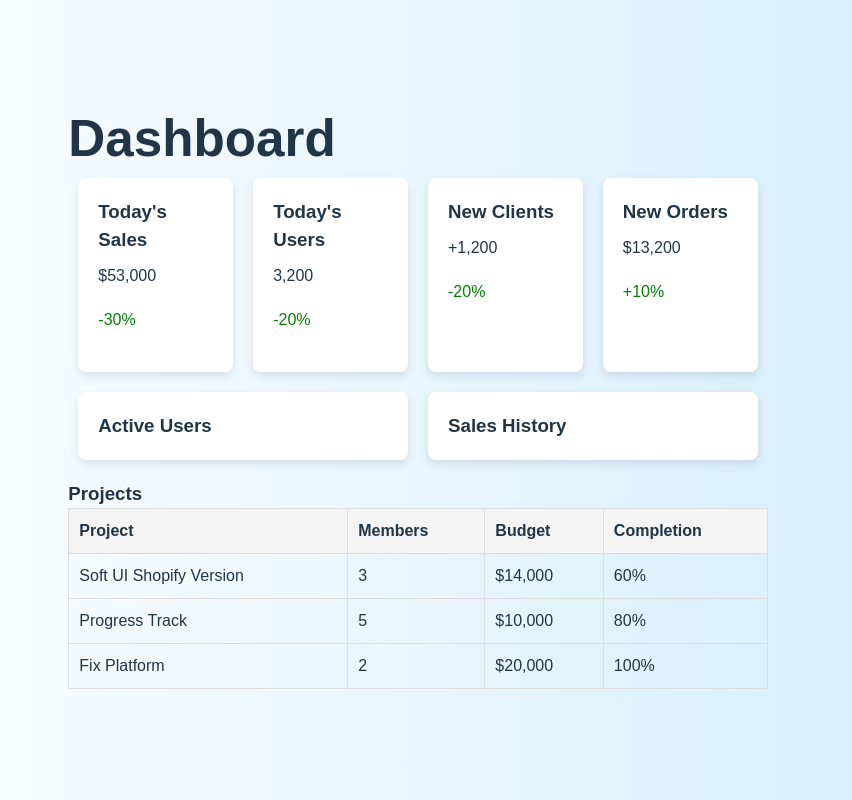
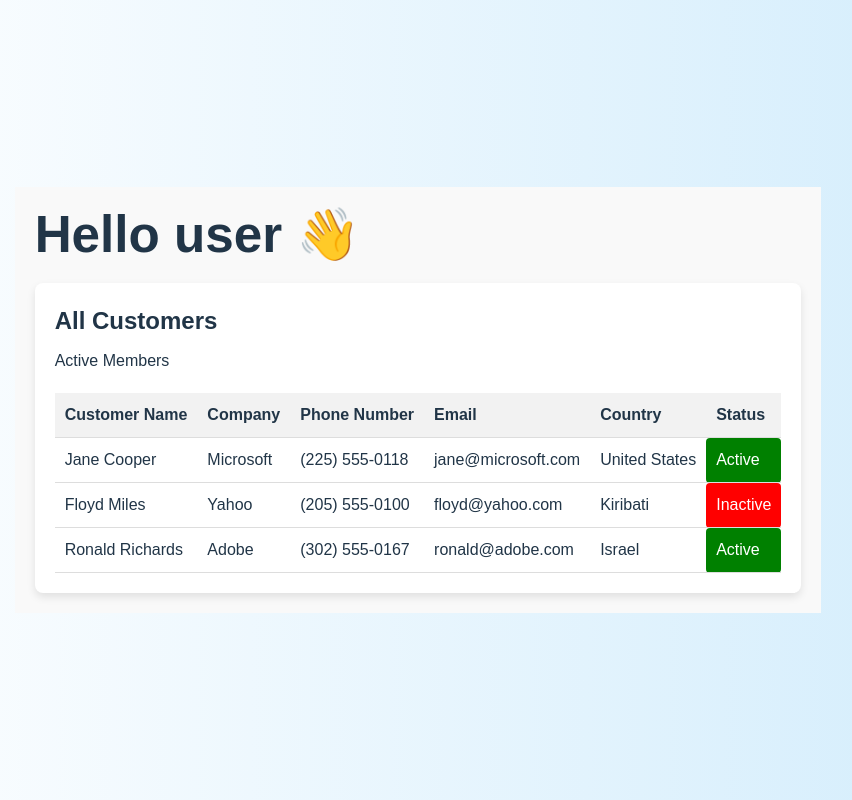
Before and after one commit to joozery/webappmo, a React (Vite) app in the folder frontend/: page /dashboard in a window 1280 px wide. Shown: the whole page, without its empty margins (222-1074 px from the left). Built offline with nearby package versions, Linux system fonts and the light colour scheme.

Commit message:
Add Dashboard component and styles

```diff
--- a/frontend/src/components/Dashboard.css
+++ b/frontend/src/components/Dashboard.css
@@ -1,59 +1,44 @@
-.dashboard-container {
+.dashboard {
   padding: 20px;
+  background-color: #f9f9f9;
 }
 
-.cards {
-  display: flex;
-  justify-content: space-between;
+.dashboard-header {
   margin-bottom: 20px;
 }
 
-.card {
-  flex: 1;
-  margin: 0 10px;
+.customer-list {
+  background: white;
   padding: 20px;
-  background-color: white;
   border-radius: 8px;
   box-shadow: 0 4px 8px rgba(0, 0, 0, 0.1);
 }
 
-.card h3 {
-  margin-bottom: 10px;
-}
-
-.percentage {
-  color: green; /* คุณสามารถเปลี่ยนสีตามที่ต้องการ */
-}
-
-.charts {
-  display: flex;
-  justify-content: space-between;
-}
-
-.chart {
-  flex: 1;
-  margin: 0 10px;
-  padding: 20px;
-  background-color: white;
-  border-radius: 8px;
-  box-shadow: 0 4px 8px rgba(0, 0, 0, 0.1);
-}
-
-.projects {
-  margin-top: 20px;
-}
-
-.projects table {
+.customer-list table {
   width: 100%;
   border-collapse: collapse;
 }
 
-.projects th, .projects td {
+.customer-list th, .customer-list td {
   padding: 10px;
-  border: 1px solid #ddd;
   text-align: left;
+  border-bottom: 1px solid #ddd;
 }
 
-.projects th {
-  background-color: #f4f4f4;
+.customer-list th {
+  background-color: #f2f2f2;
 }
+
+.status {
+  padding: 5px 10px;
+  border-radius: 4px;
+  color: white;
+}
+
+.status.active {
+  background-color: green;
+}
+
+.status.inactive {
+  background-color: red;
+}
--- a/frontend/src/components/Dashboard.jsx
+++ b/frontend/src/components/Dashboard.jsx
@@ -1,79 +1,72 @@
 import React from 'react';
 import './Dashboard.css';
 
-function Dashboard() {
+const Dashboard = () => {
+  const customers = [
+    {
+      name: "Jane Cooper",
+      company: "Microsoft",
+      phone: "(225) 555-0118",
+      email: "jane@microsoft.com",
+      country: "United States",
+      status: "Active",
+    },
+    {
+      name: "Floyd Miles",
+      company: "Yahoo",
+      phone: "(205) 555-0100",
+      email: "floyd@yahoo.com",
+      country: "Kiribati",
+      status: "Inactive",
+    },
+    {
+      name: "Ronald Richards",
+      company: "Adobe",
+      phone: "(302) 555-0167",
+      email: "ronald@adobe.com",
+      country: "Israel",
+      status: "Active",
+    },
+    // เพิ่มลูกค้าอื่น ๆ ตามต้องการ
+  ];
+
   return (
-    <div className="dashboard-container">
-      <h1>Dashboard</h1>
-      <div className="cards">
-        <div className="card">
-          <h3>Today's Sales</h3>
-          <p>$53,000</p>
-          <p className="percentage">-30%</p>
-        </div>
-        <div className="card">
-          <h3>Today's Users</h3>
-          <p>3,200</p>
-          <p className="percentage">-20%</p>
-        </div>
-        <div className="card">
-          <h3>New Clients</h3>
-          <p>+1,200</p>
-          <p className="percentage">-20%</p>
-        </div>
-        <div className="card">
-          <h3>New Orders</h3>
-          <p>$13,200</p>
-          <p className="percentage">+10%</p>
-        </div>
-      </div>
-
-      <div className="charts">
-        <div className="chart">
-          <h3>Active Users</h3>
-          {/* Here you can insert your chart component */}
-        </div>
-        <div className="chart">
-          <h3>Sales History</h3>
-          {/* Here you can insert your chart component */}
-        </div>
-      </div>
-
-      <div className="projects">
-        <h3>Projects</h3>
+    <div className="dashboard">
+      <header className="dashboard-header">
+        <h1>Hello user 👋</h1>
+      </header>
+      <section className="customer-list">
+        <h2>All Customers</h2>
+        <p>Active Members</p>
         <table>
           <thead>
             <tr>
-              <th>Project</th>
-              <th>Members</th>
-              <th>Budget</th>
-              <th>Completion</th>
+              <th>Customer Name</th>
+              <th>Company</th>
+              <th>Phone Number</th>
+              <th>Email</th>
+              <th>Country</th>
+              <th>Status</th>
             </tr>
           </thead>
           <tbody>
-            <tr>
-              <td>Soft UI Shopify Version</td>
-              <td>3</td>
-              <td>$14,000</td>
-              <td>60%</td>
-            </tr>
-            <tr>
-              <td>Progress Track</td>
-              <td>5</td>
-              <td>$10,000</td>
-              <td>80%</td>
-            </tr>
-            <tr>
-              <td>Fix Platform</td>
-              <td>2</td>
-              <td>$20,000</td>
-              <td>100%</td>
-            </tr>
+            {customers.map((customer, index) => (
+              <tr key={index}>
+                <td>{customer.name}</td>
+                <td>{customer.company}</td>
+                <td>{customer.phone}</td>
+                <td>{customer.email}</td>
+                <td>{customer.country}</td>
+                <td className={`status ${customer.status.toLowerCase()}`}>
+                  {customer.status}
+                </td>
+              </tr>
+            ))}
           </tbody>
         </table>
-      </div>
+      </section>
     </div>
   );
-}
+};
 
 export default Dashboard;
```
